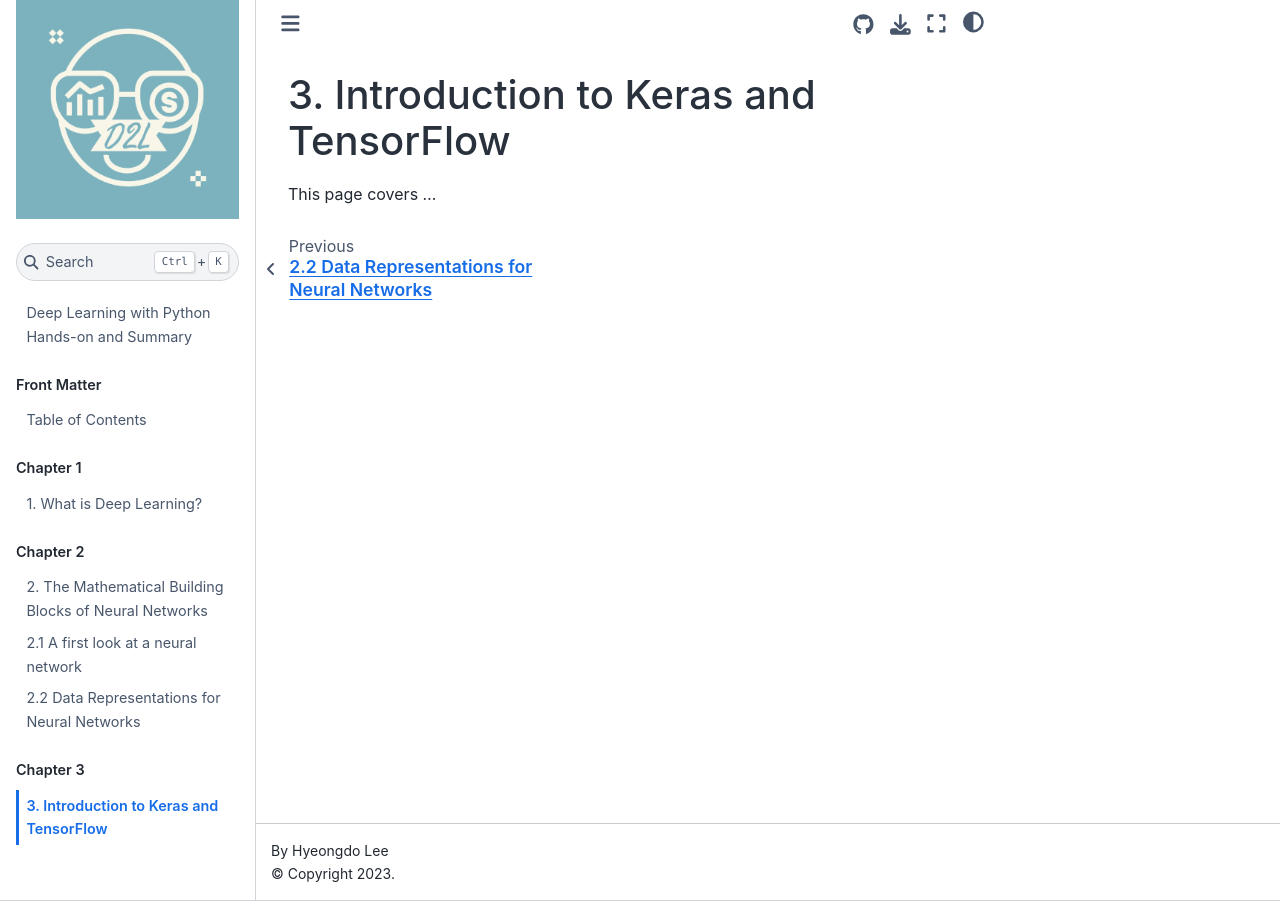
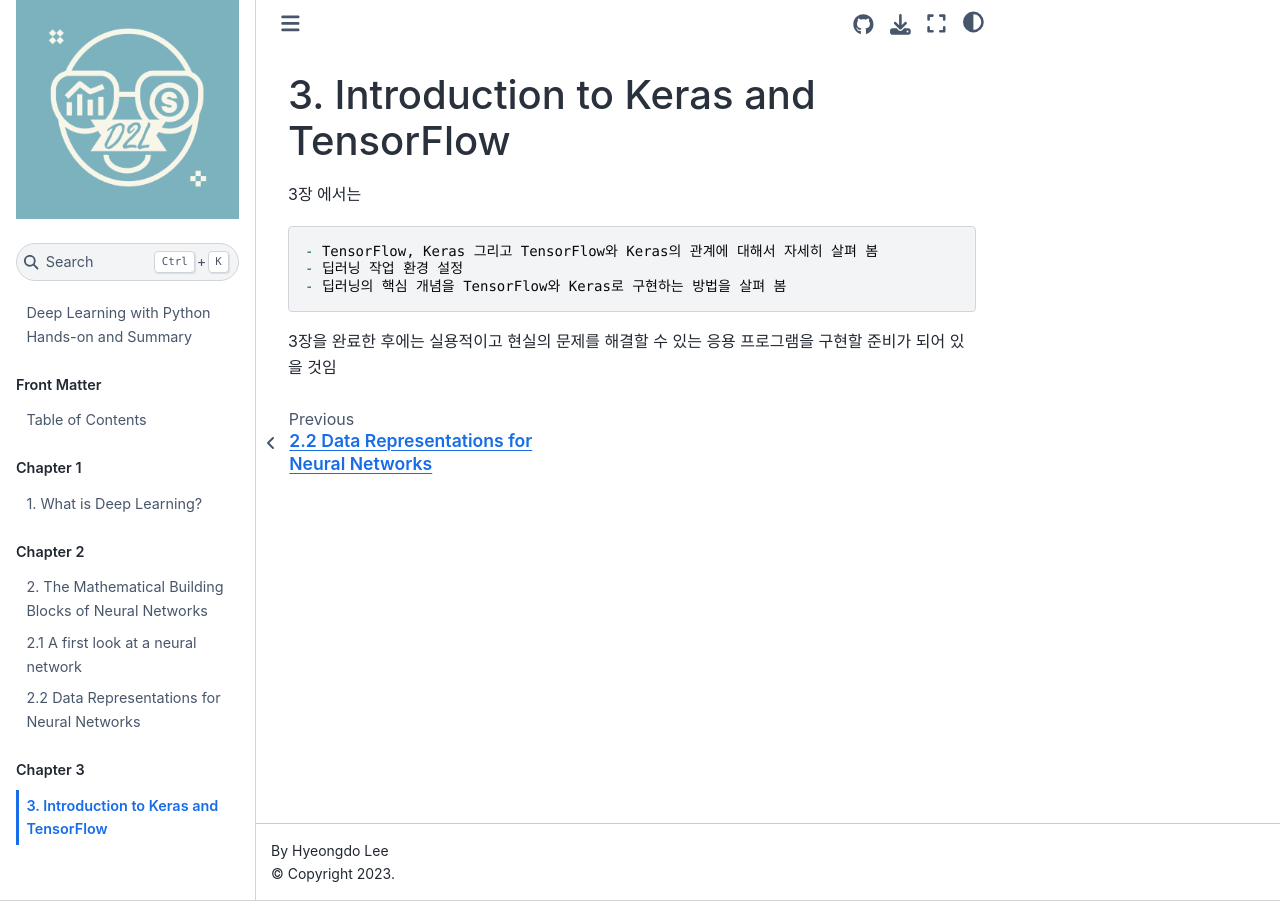
Before and after one commit to caerang/dl-python, a Jupyter Book: the page built from book/docs/ch03/overview.md, in a window 1280 px wide. Built offline with Jupyter Book 1.0.4 settings and Sphinx 7.4.7 and the Sphinx Book theme 1.1.4, drawn with Linux system fonts in a browser that asks for light colours.

````diff
--- a/book/docs/ch03/overview.md
+++ b/book/docs/ch03/overview.md
@@ -1,3 +1,11 @@
 # 3. Introduction to Keras and TensorFlow
 
-This page covers ...
+3장 에서는
+
+```
+- TensorFlow, Keras 그리고 TensorFlow와 Keras의 관계에 대해서 자세히 살펴 봄
+- 딥러닝 작업 환경 설정
+- 딥러닝의 핵심 개념을 TensorFlow와 Keras로 구현하는 방법을 살펴 봄
+```
+
+3장을 완료한 후에는 실용적이고 현실의 문제를 해결할 수 있는 응용 프로그램을 구현할 준비가 되어 있을 것임
````
Also changed, not shown: book/docs/ch03/ch3.introduction-to-keras-and-tf.ipynb (added).
